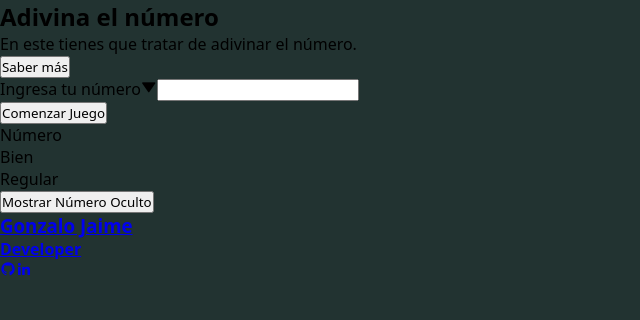
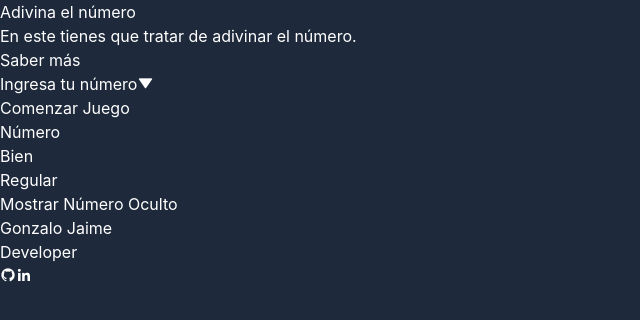
Before and after one commit to GzaJai/AdivinaElNumero, a React (Vite) app: page / in a window 1280 px wide. Shown: the top 320 px of the page, without its empty margins (0-640 px from the left). Built offline with nearby package versions, Linux system fonts and the light colour scheme.

Commit message:
install tailwind, set bg and color

```diff
--- a/index.css
+++ b/index.css
@@ -1,14 +1,5 @@
-*{
-  margin: 0;
-  padding: 0;
-  box-sizing: border-box;
-  font-family: system-ui, -apple-system, BlinkMacSystemFont, 'Segoe UI', Roboto, Oxygen, Ubuntu, Cantarell, 'Open Sans', 'Helvetica Neue', sans-serif;
-  overflow-x: hidden;
+@import "tailwindcss";
+body{
+  background-color: #1e293b;
+  color: white;
 }
-body{
-  background-color: #223331;
-}
-input::-webkit-outer-spin-button,
-input::-webkit-inner-spin-button {
-  display: none;
-}
```
